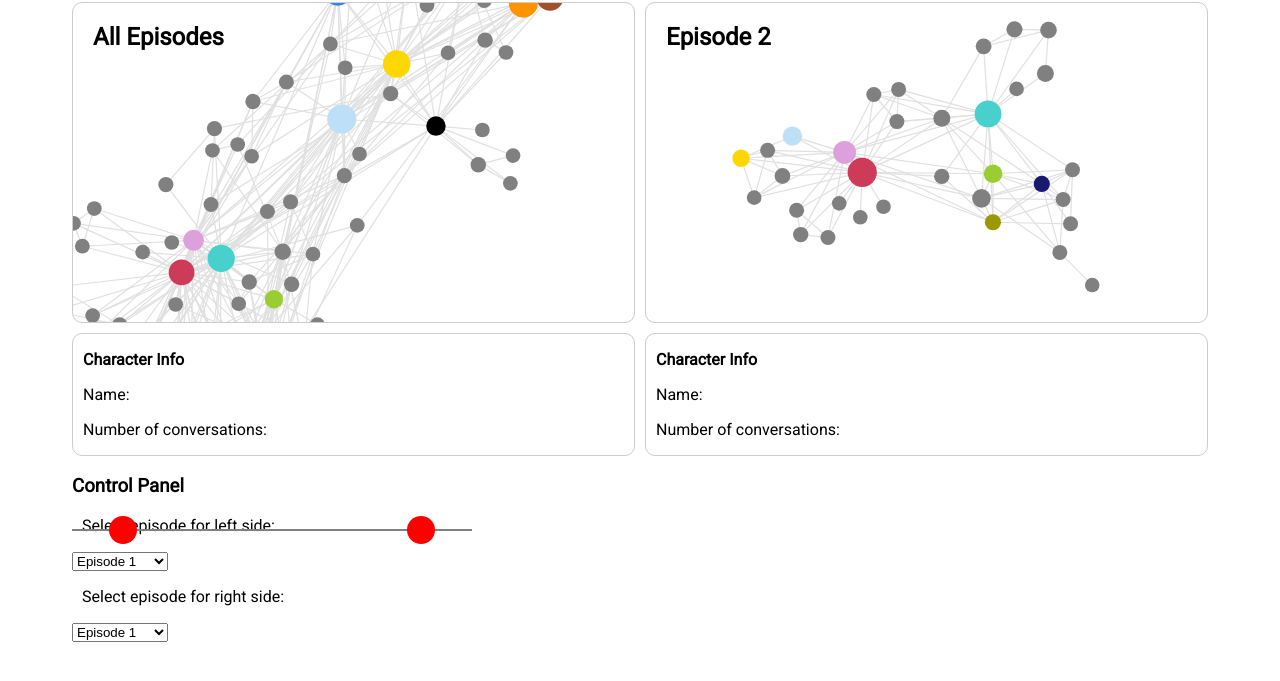
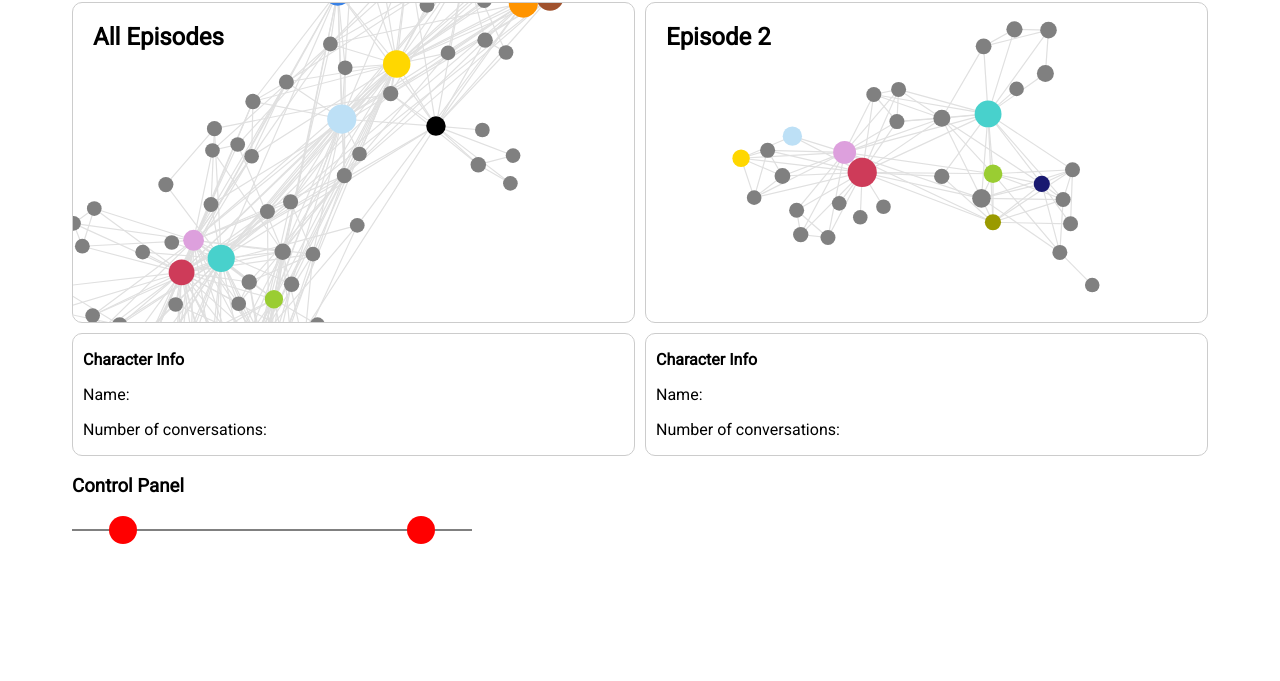
Before and after one commit to rasmussvala/TNM111_InfoVis, a website: page Assignment4/index.html in a window 1280 px wide. Shown: the part 79-760 px from the top of the page. Drawn offline with Linux system fonts and the light colour scheme; animation ran at ten frames a second.

Commit message:
Update index.html

```diff
--- a/Assignment4/index.html
+++ b/Assignment4/index.html
@@ -52,7 +52,7 @@
         </span>
       </div>
 
-      <div class="episode-selector">
+      <!-- <div class="episode-selector">
         <div class="selector1">
           <p>Select episode for left side:</p>
           <select name="episode" id="episode">
@@ -79,7 +79,7 @@
             <option value="all">All Episodes</option>
           </select>
         </div>
-      </div>
+      </div> -->
     </div>
 
     <script src="assignment4.js" type="module"></script>
```
